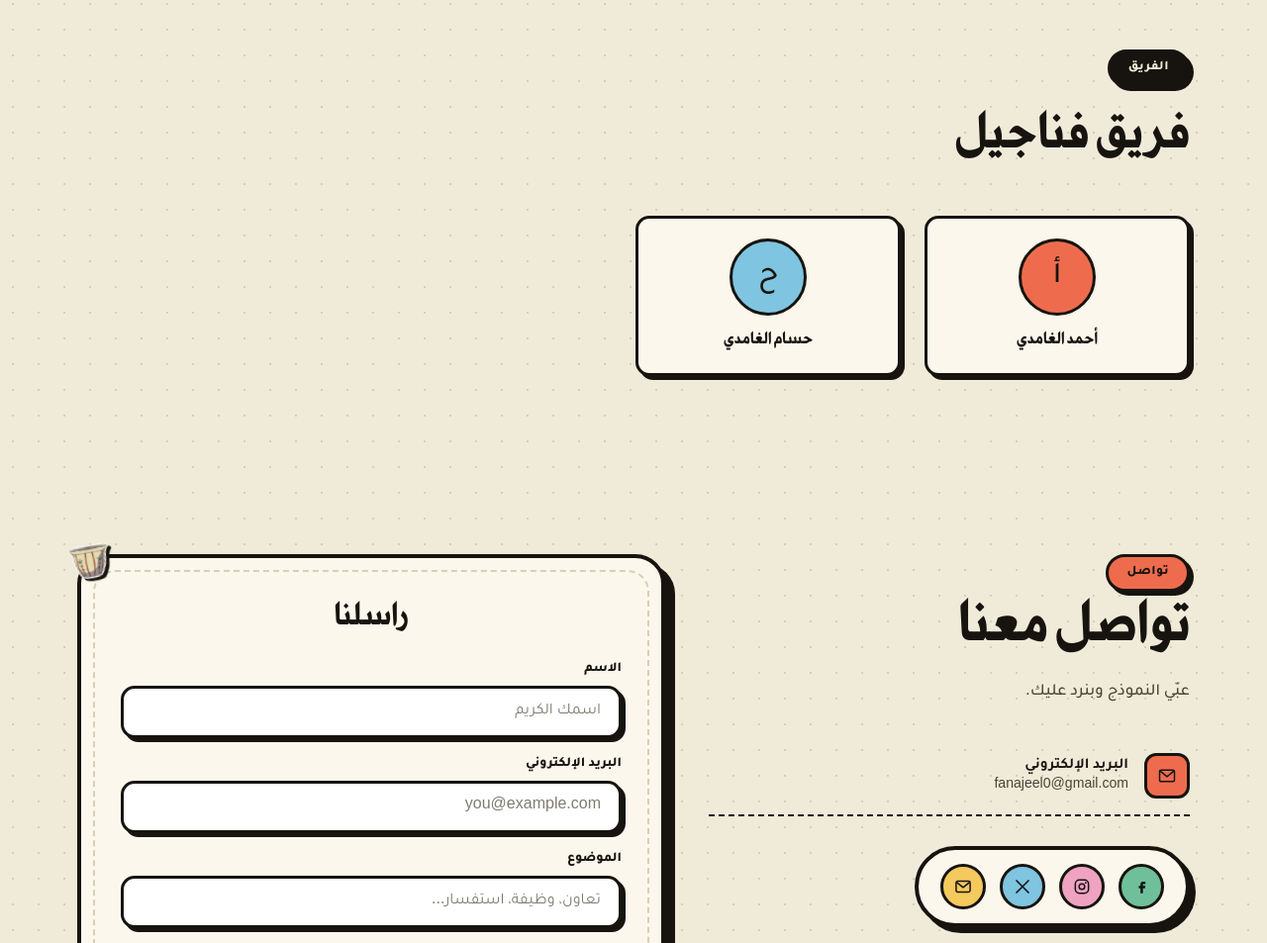
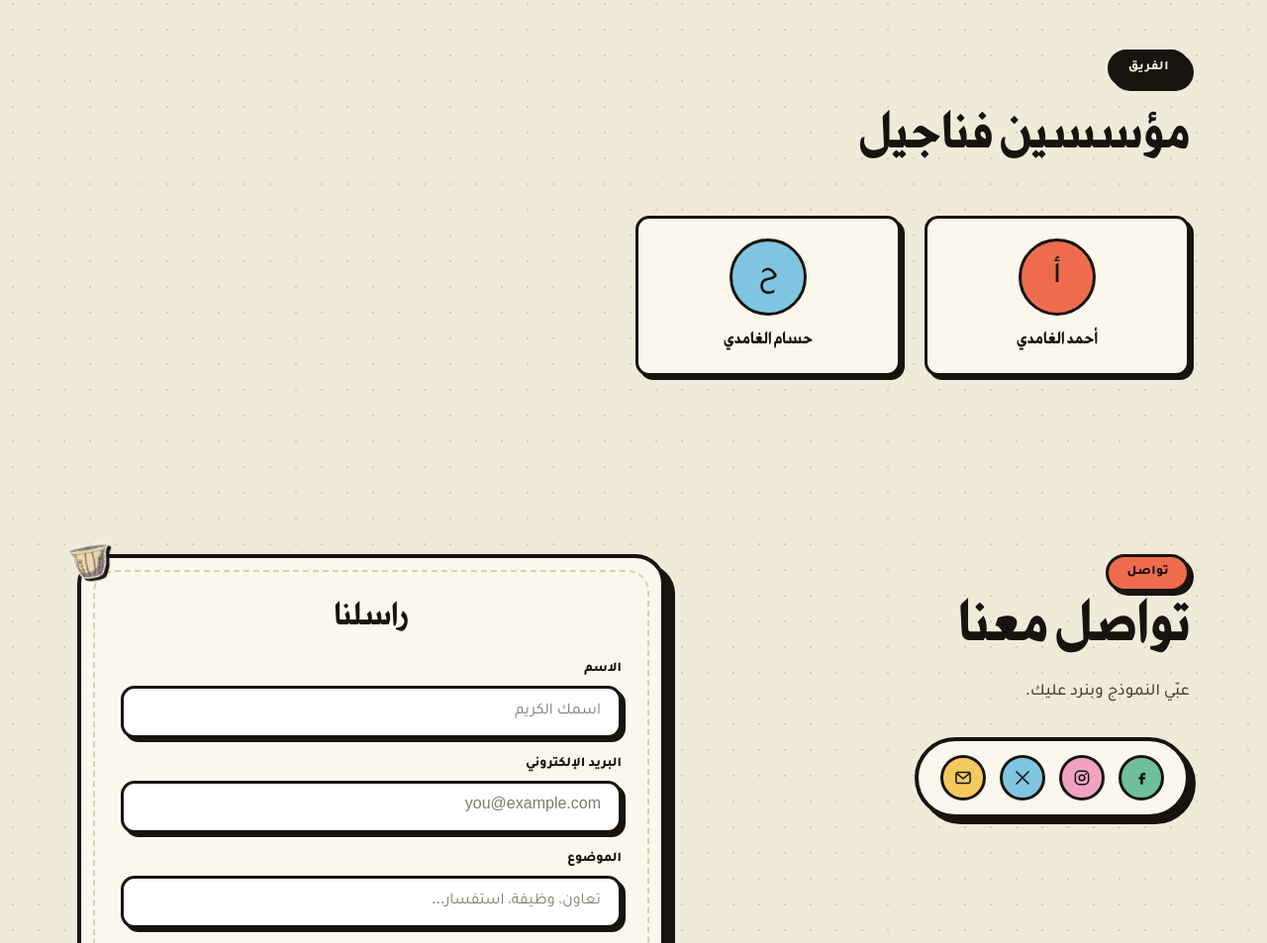
Before and after one commit to i7mood707/fanajeel-webapp, a plain HTML site: page index.html in a window 1280 px wide. Shown: the part 2167-3120 px from the top of the page at 99% size. Drawn offline with Linux system fonts and the light colour scheme.

Commit message:
Update index.html

```diff
--- a/index.html
+++ b/index.html
@@ -146,7 +146,7 @@
     <div class="wrap" style="margin-top:70px;">
       <div class="section-head">
         <span class="chip">الفريق</span>
-        <h2>فريق فناجيل</h2>
+        <h2>مؤسسين فناجيل</h2>
       </div>
       <div class="team-grid team-grid-2">
         <div class="team-card">
@@ -171,17 +171,11 @@
           <h1>تواصل معنا</h1>
           <p>عبّي النموذج وبنرد عليك.</p>
 
-          <div class="info-row">
-            <span class="ic bg-orange">
-              <svg width="20" height="20" viewBox="0 0 24 24" fill="none"><rect x="3" y="5" width="18" height="14" rx="2" stroke="#141414" stroke-width="1.8"/><path d="M4 6.5l8 6.5 8-6.5" stroke="#141414" stroke-width="1.8" stroke-linecap="round" stroke-linejoin="round"/></svg>
-            </span>
-            <div><strong>البريد الإلكتروني</strong><span>fanajeel0@gmail.com</span></div>
-          </div>
           <div class="social-strip">
             <a href="#" class="bg-green" aria-label="فيسبوك" title="فيسبوك">
               <svg width="20" height="20" viewBox="0 0 24 24" fill="none"><path d="M14 9h3V6h-3c-1.7 0-3 1.3-3 3v2H9v3h2v6h3v-6h2.5l.5-3H14V9.5c0-.3.2-.5.5-.5z" fill="#141414"/></svg>
             </a>
-            <a href="#" class="bg-pink" aria-label="إنستقرام" title="إنستقرام">
+            <a href="https://www.instagram.com/fnajeelstudio" target="_blank" rel="noopener" class="bg-pink" aria-label="إنستقرام" title="إنستقرام">
               <svg width="20" height="20" viewBox="0 0 24 24" fill="none"><rect x="4" y="4" width="16" height="16" rx="5" stroke="#141414" stroke-width="1.8"/><circle cx="12" cy="12" r="3.4" stroke="#141414" stroke-width="1.8"/><circle cx="16.6" cy="7.4" r="1.1" fill="#141414"/></svg>
             </a>
             <a href="https://x.com/fanajeell" target="_blank" rel="noopener" class="bg-blue" aria-label="إكس" title="إكس">
@@ -247,7 +241,7 @@
         <div class="footer-col">
           <h4>تابعنا</h4>
           <a href="#">فيسبوك</a>
-          <a href="#">إنستقرام</a>
+          <a href="https://www.instagram.com/fnajeelstudio" target="_blank" rel="noopener">إنستقرام</a>
           <a href="https://x.com/fanajeell" target="_blank" rel="noopener">إكس</a>
         </div>
       </div>
```
